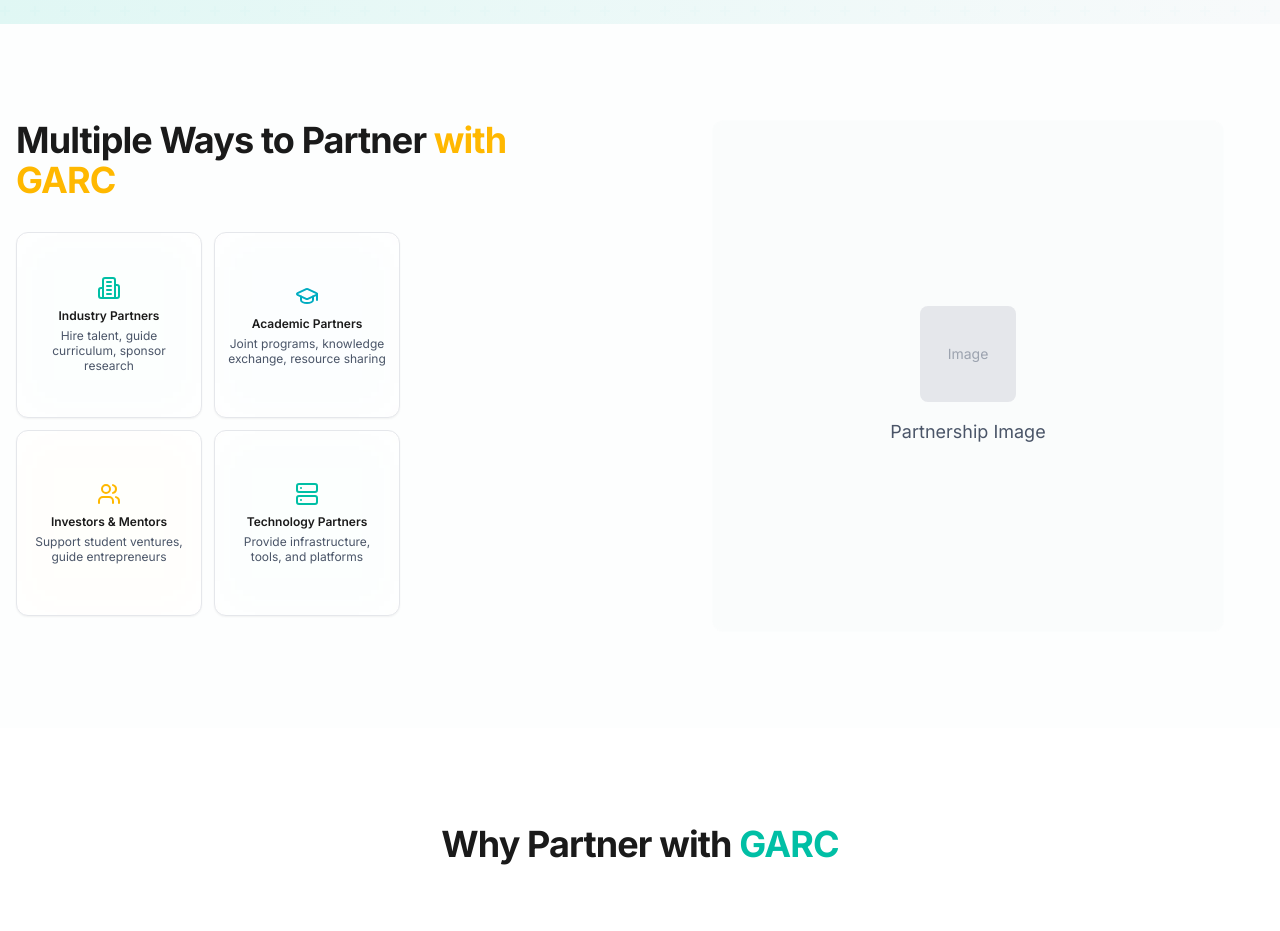
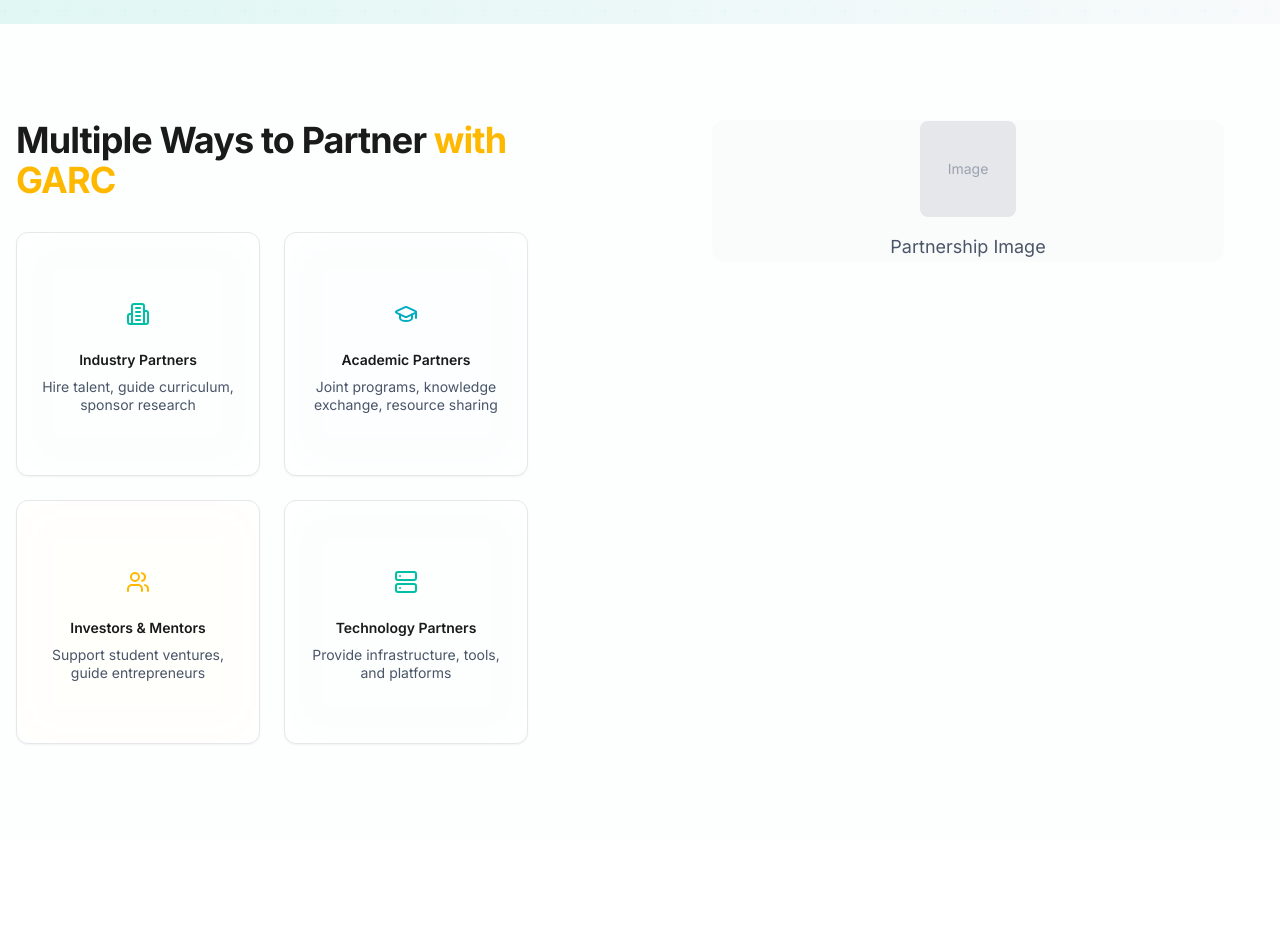
Before and after one commit to RaupscZAN/GARC-2, a React (Vite) app: page / in a window 1280 px wide. Shown: the part 2420-3351 px from the top of the page. Built offline with nearby package versions, Linux system fonts and the light colour scheme.

Commit message:
Updated PartnershipPathways.tsx

```diff
--- a/src/components/home/PartnershipPathways.tsx
+++ b/src/components/home/PartnershipPathways.tsx
@@ -42,7 +42,7 @@ const PartnershipPathways: React.FC = () => {
             <span className="text-accent">with GARC</span>
           </h2>
 
-          <div className="grid grid-cols-2 gap-3 max-w-sm">
+          <div className="grid grid-cols-2 gap-6 max-w-lg">
             {pathways.map((pathway, index) => (
               <motion.div
                 key={index}
@@ -51,12 +51,12 @@ const PartnershipPathways: React.FC = () => {
                 viewport={{ once: true }}
                 transition={{ duration: 0.5, delay: index * 0.1 }}
               >
-                <Card className="p-3 aspect-square flex flex-col justify-center text-center" glowColor={pathway.color as 'primary' | 'secondary' | 'accent'}>
-                  <div className={`w-6 h-6 rounded-lg flex items-center justify-center mb-2 mx-auto text-${pathway.color}`}>
+                <Card className="p-6 aspect-square flex flex-col justify-center text-center" glowColor={pathway.color as 'primary' | 'secondary' | 'accent'}>
+                  <div className={`w-10 h-10 rounded-lg flex items-center justify-center mb-4 mx-auto text-${pathway.color}`}>
                     {pathway.icon}
                   </div>
-                  <h3 className="text-xs font-semibold text-app-text mb-1">{pathway.title}</h3>
-                  <p className="text-app-text-muted text-xs leading-tight">{pathway.description}</p>
+                  <h3 className="text-sm font-semibold text-app-text mb-2">{pathway.title}</h3>
+                  <p className="text-app-text-muted text-sm leading-tight">{pathway.description}</p>
                 </Card>
               </motion.div>
             ))}
@@ -64,7 +64,7 @@ const PartnershipPathways: React.FC = () => {
         </div>
 
         <div className="flex justify-center">
-          <div className="aspect-square w-full max-w-lg bg-surface/60 backdrop-blur-sm border border-white/10 rounded-xl flex items-center justify-center">
+          <div className="w-full max-w-lg h-full bg-surface/60 backdrop-blur-sm border border-white/10 rounded-xl flex items-center justify-center">
             <div className="text-center">
               <div className="w-24 h-24 bg-gray-200 rounded-lg flex items-center justify-center mx-auto mb-4">
                 <span className="text-gray-400 text-sm">Image</span>
```
